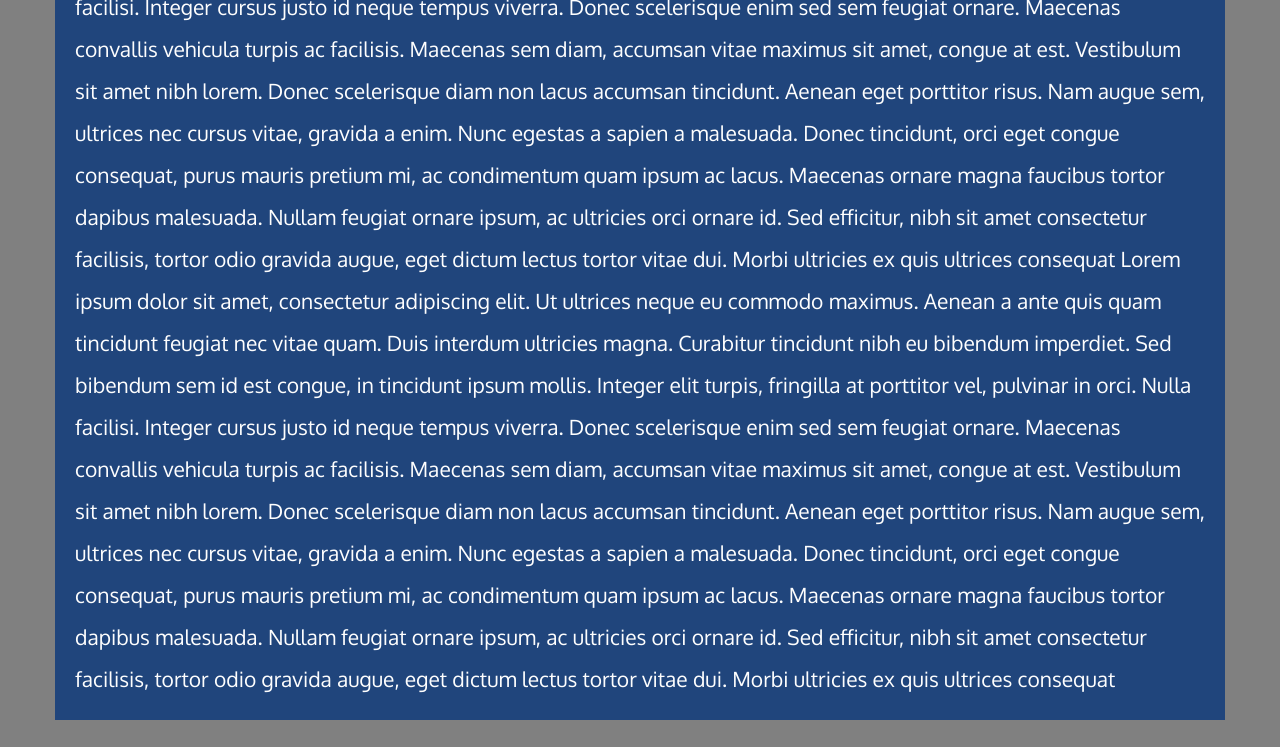
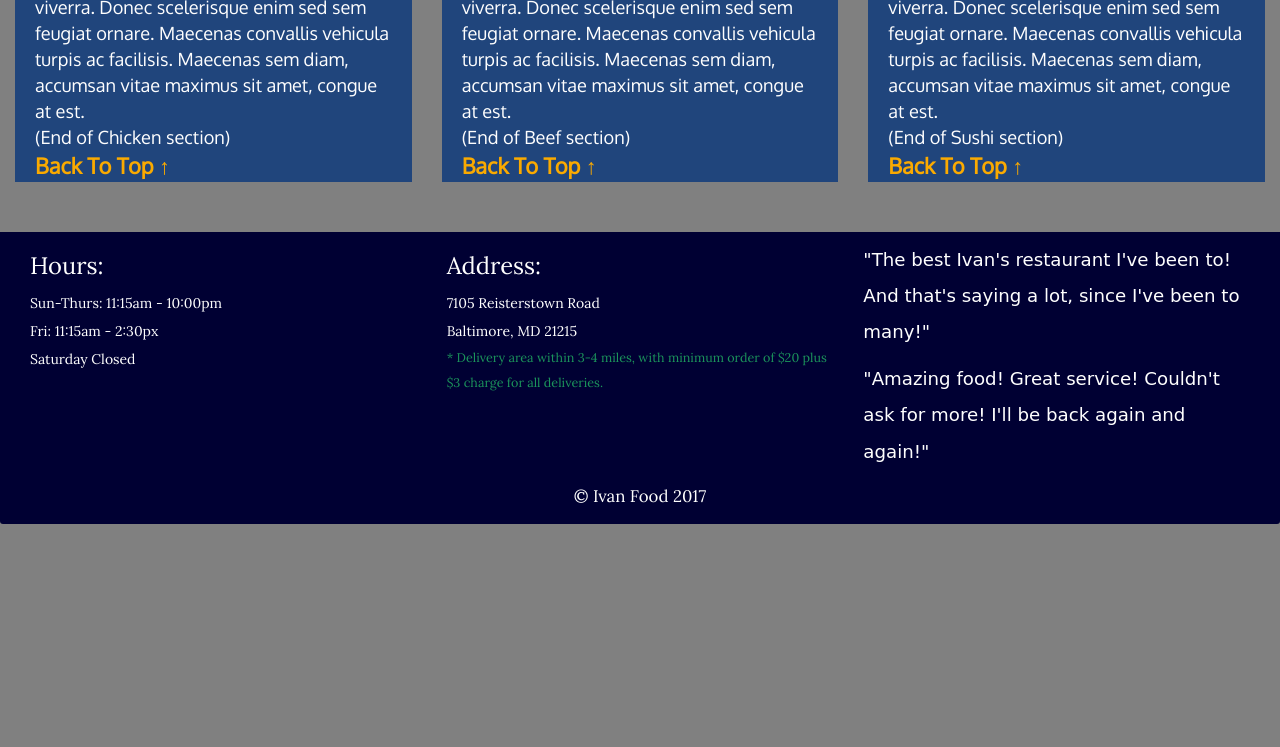
Before and after one commit to RolandGalaadsky/modcoursera3, a plain HTML site: page index.html in a window 1280 px wide. Shown: the part 1220-1967 px from the top of the page. After the commit the page ends 1744 px from the top, so only its background shows below. Drawn offline with Linux system fonts and the light colour scheme.

Commit message:
sorry it wasn't finall. It is final

```diff
--- a/css/styles.css
+++ b/css/styles.css
@@ -40,28 +40,65 @@ body {
 	font-size: 1.3em;
 }
 #navlist a:hover, .navbar-brand a:focus {
-	background-color: darkblue;
+	background-color: #000033;
 }
 #navlist hr {
 	margin: 0;
 }
 /*End Header*/
 /*Main Content*/
-#main-content .col-xs-12 {
+.about-food {
 	background-color: #20457C;
-	padding: 20px;
+	padding: 0 20px;
 	margin-top: 30px;
-	line-height: 2;
-	font-size: 1.5em;
-
+	font-size: 1.3em;
+	min-height: 700px;
 }
 #main-content h3 {
 	text-align: center;
 }
+.about-food a{
+	color: rgb(250, 170, 0);
+	font-weight: bold;
+	font-size: 1.2em;
+	text-decoration: none;
+}
+.about-food a:hover, .navbar-brand {
+	color: rgb(250, 280, 0);
+}
+/* End Main Content */
+/* Footer */
+.panel-footer {
+	border: none;
+	background-color: #000033;
+	font-family: 'Lora', serif;
+	line-height: 2;
+	margin-top: 40px;
+}
+.panel-footer span {
+	font-size: 1.7em;
+}
+#testimonials {
+	font-family: cursive;
 
-/* End Main Content */
+}
+#address p{
+	color: #1B945B;
+	font-size: .9em;
+}
+.panel-footer div.text-center{
+	font-size: 1.2em;
+}
+/*End Footer*/
 @media (max-width: 767px) {
+	/*Main Content*/
 	#main-content{
-		width: 90%;
+		width: 98%;
+	}
+	/*End Content*/
+}
+@media (min-width: 768px){
+	#testimonials {
+		font-size: 1.3em;
 	}
 }
--- a/index.html
+++ b/index.html
@@ -13,7 +13,7 @@
 <body>
 	<header>
 		<nav class="navbar navbar-default">
-			<div class="container">
+			<div class="container-fluid">
 				<div class="navbar-header">
 					<div class="navbar-brand" href="index.html">
 						<a href="index.html">
@@ -41,32 +41,63 @@
 		</nav>
 	</header>
 	<!--Main Content -->
-	<div class="container" id="main-content">
-		<h2 class="text-center">Our Menu</h2>
+	<div class="container-fluid" id="main-content">
+		<h2 class="text-center" id="head">Our Menu</h2>
 		<div class="row">
-			<div class="col-xs-12" id="Chicken">
+			<div class="col-xs-12 col-md-4 col-sm-6" id="Chicken">
+				<div class="about-food">
 				<h3>Chicken</h3>
 				Lorem ipsum dolor sit amet, consectetur adipiscing elit. Ut ultrices neque eu commodo maximus. Aenean a ante quis quam tincidunt feugiat nec vitae quam. Duis interdum ultricies magna. Curabitur tincidunt nibh eu bibendum imperdiet. Sed bibendum sem id est congue, in tincidunt ipsum mollis. Integer elit turpis, fringilla at porttitor vel, pulvinar in orci. Nulla facilisi. Integer cursus justo id neque tempus viverra. Donec scelerisque enim sed sem feugiat ornare. Maecenas convallis vehicula turpis ac facilisis. Maecenas sem diam, accumsan vitae maximus sit amet, congue at est.
-				Vestibulum sit amet nibh lorem. Donec scelerisque diam non lacus accumsan tincidunt. Aenean eget porttitor risus. Nam augue sem, ultrices nec cursus vitae, gravida a enim. Nunc egestas a sapien a malesuada. Donec tincidunt, orci eget congue consequat, purus mauris pretium mi, ac condimentum quam ipsum ac lacus. Maecenas ornare magna faucibus tortor dapibus malesuada. Nullam feugiat ornare ipsum, ac ultricies orci ornare id. Sed efficitur, nibh sit amet consectetur facilisis, tortor odio gravida augue, eget dictum lectus tortor vitae dui. Morbi ultricies ex quis ultrices consequat
 				Lorem ipsum dolor sit amet, consectetur adipiscing elit. Ut ultrices neque eu commodo maximus. Aenean a ante quis quam tincidunt feugiat nec vitae quam. Duis interdum ultricies magna. Curabitur tincidunt nibh eu bibendum imperdiet. Sed bibendum sem id est congue, in tincidunt ipsum mollis. Integer elit turpis, fringilla at porttitor vel, pulvinar in orci. Nulla facilisi. Integer cursus justo id neque tempus viverra. Donec scelerisque enim sed sem feugiat ornare. Maecenas convallis vehicula turpis ac facilisis. Maecenas sem diam, accumsan vitae maximus sit amet, congue at est.
-				Vestibulum sit amet nibh lorem. Donec scelerisque diam non lacus accumsan tincidunt. Aenean eget porttitor risus. Nam augue sem, ultrices nec cursus vitae, gravida a enim. Nunc egestas a sapien a malesuada. Donec tincidunt, orci eget congue consequat, purus mauris pretium mi, ac condimentum quam ipsum ac lacus. Maecenas ornare magna faucibus tortor dapibus malesuada. Nullam feugiat ornare ipsum, ac ultricies orci ornare id. Sed efficitur, nibh sit amet consectetur facilisis, tortor odio gravida augue, eget dictum lectus tortor vitae dui. Morbi ultricies ex quis ultrices consequat
 				Lorem ipsum dolor sit amet, consectetur adipiscing elit. Ut ultrices neque eu commodo maximus. Aenean a ante quis quam tincidunt feugiat nec vitae quam. Duis interdum ultricies magna. Curabitur tincidunt nibh eu bibendum imperdiet. Sed bibendum sem id est congue, in tincidunt ipsum mollis. Integer elit turpis, fringilla at porttitor vel, pulvinar in orci. Nulla facilisi. Integer cursus justo id neque tempus viverra. Donec scelerisque enim sed sem feugiat ornare. Maecenas convallis vehicula turpis ac facilisis. Maecenas sem diam, accumsan vitae maximus sit amet, congue at est.
-				Vestibulum sit amet nibh lorem. Donec scelerisque diam non lacus accumsan tincidunt. Aenean eget porttitor risus. Nam augue sem, ultrices nec cursus vitae, gravida a enim. Nunc egestas a sapien a malesuada. Donec tincidunt, orci eget congue consequat, purus mauris pretium mi, ac condimentum quam ipsum ac lacus. Maecenas ornare magna faucibus tortor dapibus malesuada. Nullam feugiat ornare ipsum, ac ultricies orci ornare id. Sed efficitur, nibh sit amet consectetur facilisis, tortor odio gravida augue, eget dictum lectus tortor vitae dui. Morbi ultricies ex quis ultrices consequat
-				Lorem ipsum dolor sit amet, consectetur adipiscing elit. Ut ultrices neque eu commodo maximus. Aenean a ante quis quam tincidunt feugiat nec vitae quam. Duis interdum ultricies magna. Curabitur tincidunt nibh eu bibendum imperdiet. Sed bibendum sem id est congue, in tincidunt ipsum mollis. Integer elit turpis, fringilla at porttitor vel, pulvinar in orci. Nulla facilisi. Integer cursus justo id neque tempus viverra. Donec scelerisque enim sed sem feugiat ornare. Maecenas convallis vehicula turpis ac facilisis. Maecenas sem diam, accumsan vitae maximus sit amet, congue at est.
-				Vestibulum sit amet nibh lorem. Donec scelerisque diam non lacus accumsan tincidunt. Aenean eget porttitor risus. Nam augue sem, ultrices nec cursus vitae, gravida a enim. Nunc egestas a sapien a malesuada. Donec tincidunt, orci eget congue consequat, purus mauris pretium mi, ac condimentum quam ipsum ac lacus. Maecenas ornare magna faucibus tortor dapibus malesuada. Nullam feugiat ornare ipsum, ac ultricies orci ornare id. Sed efficitur, nibh sit amet consectetur facilisis, tortor odio gravida augue, eget dictum lectus tortor vitae dui. Morbi ultricies ex quis ultrices consequat
+				<p><span>(End of Chicken section)</span><br><a href="#head"> Back To Top &uarr;</a></p>
+				</div>
 			</div>
-			<div class="col-xs-12" id="Beef">
-				<h3>Beef</h3>
+			<div class="col-xs-12 col-md-4 col-sm-6" id="Beef">
+					<div class="about-food">
+					<h3>Beef</h3>
 					Lorem ipsum dolor sit amet, consectetur adipiscing elit. Ut ultrices neque eu commodo maximus. Aenean a ante quis quam tincidunt feugiat nec vitae quam. Duis interdum ultricies magna. Curabitur tincidunt nibh eu bibendum imperdiet. Sed bibendum sem id est congue, in tincidunt ipsum mollis. Integer elit turpis, fringilla at porttitor vel, pulvinar in orci. Nulla facilisi. Integer cursus justo id neque tempus viverra. Donec scelerisque enim sed sem feugiat ornare. Maecenas convallis vehicula turpis ac facilisis. Maecenas sem diam, accumsan vitae maximus sit amet, congue at est.
-					Vestibulum sit amet nibh lorem. Donec scelerisque diam non lacus accumsan tincidunt. Aenean eget porttitor risus. Nam augue sem, ultrices nec cursus vitae, gravida a enim. Nunc egestas a sapien a malesuada. Donec tincidunt, orci eget congue consequat, purus mauris pretium mi, ac condimentum quam ipsum ac lacus. Maecenas ornare magna faucibus tortor dapibus malesuada. Nullam feugiat ornare ipsum, ac ultricies orci ornare id. Sed efficitur, nibh sit amet consectetur facilisis, tortor odio gravida augue, eget dictum lectus tortor vitae dui. Morbi ultricies ex quis ultrices consequat
+					Lorem ipsum dolor sit amet, consectetur adipiscing elit. Ut ultrices neque eu commodo maximus. Aenean a ante quis quam tincidunt feugiat nec vitae quam. Duis interdum ultricies magna. Curabitur tincidunt nibh eu bibendum imperdiet. Sed bibendum sem id est congue, in tincidunt ipsum mollis. Integer elit turpis, fringilla at porttitor vel, pulvinar in orci. Nulla facilisi. Integer cursus justo id neque tempus viverra. Donec scelerisque enim sed sem feugiat ornare. Maecenas convallis vehicula turpis ac facilisis. Maecenas sem diam, accumsan vitae maximus sit amet, congue at est.
+					Lorem ipsum dolor sit amet, consectetur adipiscing elit. Ut ultrices neque eu commodo maximus. Aenean a ante quis quam tincidunt feugiat nec vitae quam. Duis interdum ultricies magna. Curabitur tincidunt nibh eu bibendum imperdiet. Sed bibendum sem id est congue, in tincidunt ipsum mollis. Integer elit turpis, fringilla at porttitor vel, pulvinar in orci. Nulla facilisi. Integer cursus justo id neque tempus viverra. Donec scelerisque enim sed sem feugiat ornare. Maecenas convallis vehicula turpis ac facilisis. Maecenas sem diam, accumsan vitae maximus sit amet, congue at est.
+					<p><span>(End of Beef section)</span><br><a href="#head"> Back To Top &uarr;</a></p>
+					</div>
 			</div>
-			<div class="col-xs-12" id="Sushi">
+			<div class="col-xs-12 col-md-4 col-sm-12" id="Sushi">
+				<div class="about-food">
 				<h3>Sushi</h3>
 				Lorem ipsum dolor sit amet, consectetur adipiscing elit. Ut ultrices neque eu commodo maximus. Aenean a ante quis quam tincidunt feugiat nec vitae quam. Duis interdum ultricies magna. Curabitur tincidunt nibh eu bibendum imperdiet. Sed bibendum sem id est congue, in tincidunt ipsum mollis. Integer elit turpis, fringilla at porttitor vel, pulvinar in orci. Nulla facilisi. Integer cursus justo id neque tempus viverra. Donec scelerisque enim sed sem feugiat ornare. Maecenas convallis vehicula turpis ac facilisis. Maecenas sem diam, accumsan vitae maximus sit amet, congue at est.
-				Vestibulum sit amet nibh lorem. Donec scelerisque diam non lacus accumsan tincidunt. Aenean eget porttitor risus. Nam augue sem, ultrices nec cursus vitae, gravida a enim. Nunc egestas a sapien a malesuada. Donec tincidunt, orci eget congue consequat, purus mauris pretium mi, ac condimentum quam ipsum ac lacus. Maecenas ornare magna faucibus tortor dapibus malesuada. Nullam feugiat ornare ipsum, ac ultricies orci ornare id. Sed efficitur, nibh sit amet consectetur facilisis, tortor odio gravida augue, eget dictum lectus tortor vitae dui. Morbi ultricies ex quis ultrices consequat
+				Lorem ipsum dolor sit amet, consectetur adipiscing elit. Ut ultrices neque eu commodo maximus. Aenean a ante quis quam tincidunt feugiat nec vitae quam. Duis interdum ultricies magna. Curabitur tincidunt nibh eu bibendum imperdiet. Sed bibendum sem id est congue, in tincidunt ipsum mollis. Integer elit turpis, fringilla at porttitor vel, pulvinar in orci. Nulla facilisi. Integer cursus justo id neque tempus viverra. Donec scelerisque enim sed sem feugiat ornare. Maecenas convallis vehicula turpis ac facilisis. Maecenas sem diam, accumsan vitae maximus sit amet, congue at est.
+				Lorem ipsum dolor sit amet, consectetur adipiscing elit. Ut ultrices neque eu commodo maximus. Aenean a ante quis quam tincidunt feugiat nec vitae quam. Duis interdum ultricies magna. Curabitur tincidunt nibh eu bibendum imperdiet. Sed bibendum sem id est congue, in tincidunt ipsum mollis. Integer elit turpis, fringilla at porttitor vel, pulvinar in orci. Nulla facilisi. Integer cursus justo id neque tempus viverra. Donec scelerisque enim sed sem feugiat ornare. Maecenas convallis vehicula turpis ac facilisis. Maecenas sem diam, accumsan vitae maximus sit amet, congue at est.
+				<p><span>(End of Sushi section)</span><br><a href="#head"> Back To Top &uarr;</a></p>
+				</div>
 			</div>
 		</div>
 	</div>
+	<footer class="panel-footer">
+		<div class="container-fluid">
+			<div class="row">
+				<section id="hours" class="col-sm-4">
+					<span>Hours:</span><br>
+					Sun-Thurs: 11:15am - 10:00pm<br>
+					Fri: 11:15am - 2:30px<br>
+					Saturday Closed
+					<hr class="visible-xs">
+				</section>
+				<section id="address" class="col-sm-4">
+					<span>Address:</span><br>
+					7105 Reisterstown Road<br>
+					Baltimore, MD 21215
+					<p>* Delivery area within 3-4 miles, with minimum order of $20 plus $3 charge for all deliveries.</p>
+					<hr class="visible-xs">
+				</section>
+				<section id="testimonials" class="col-sm-4">
+					<p>"The best Ivan's restaurant I've been to! And that's saying a lot, since I've been to many!"</p>
+					<p>"Amazing food! Great service! Couldn't ask for more! I'll be back again and again!"</p>
+				</section>
+			</div>
+		</div>
+		<div class="text-center">&copy; Ivan Food  2017</div>
+	</footer>
 	<script src="js/jquery-3.1.1.min.js"></script>
 	<script src="js/bootstrap.min.js"></script>
 	<script type="js/script.js"></script>
```
